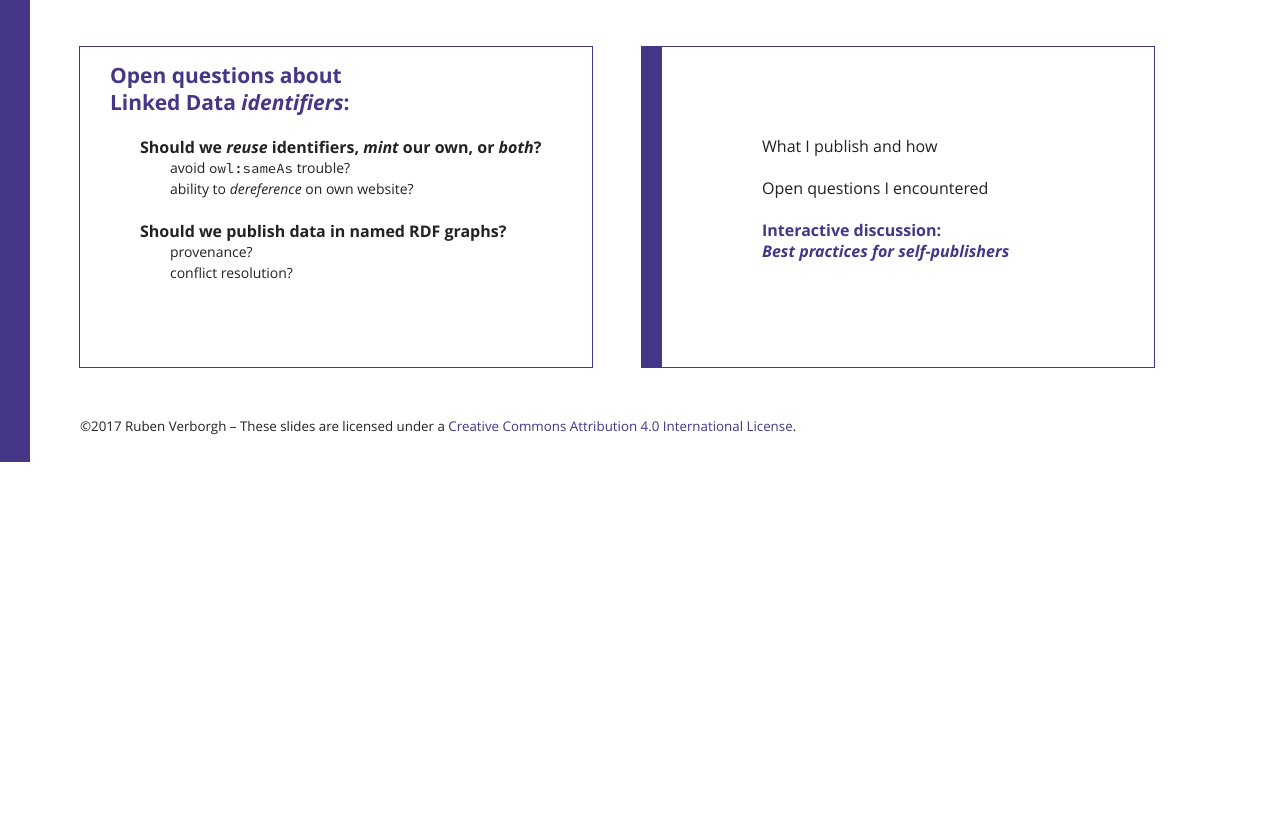
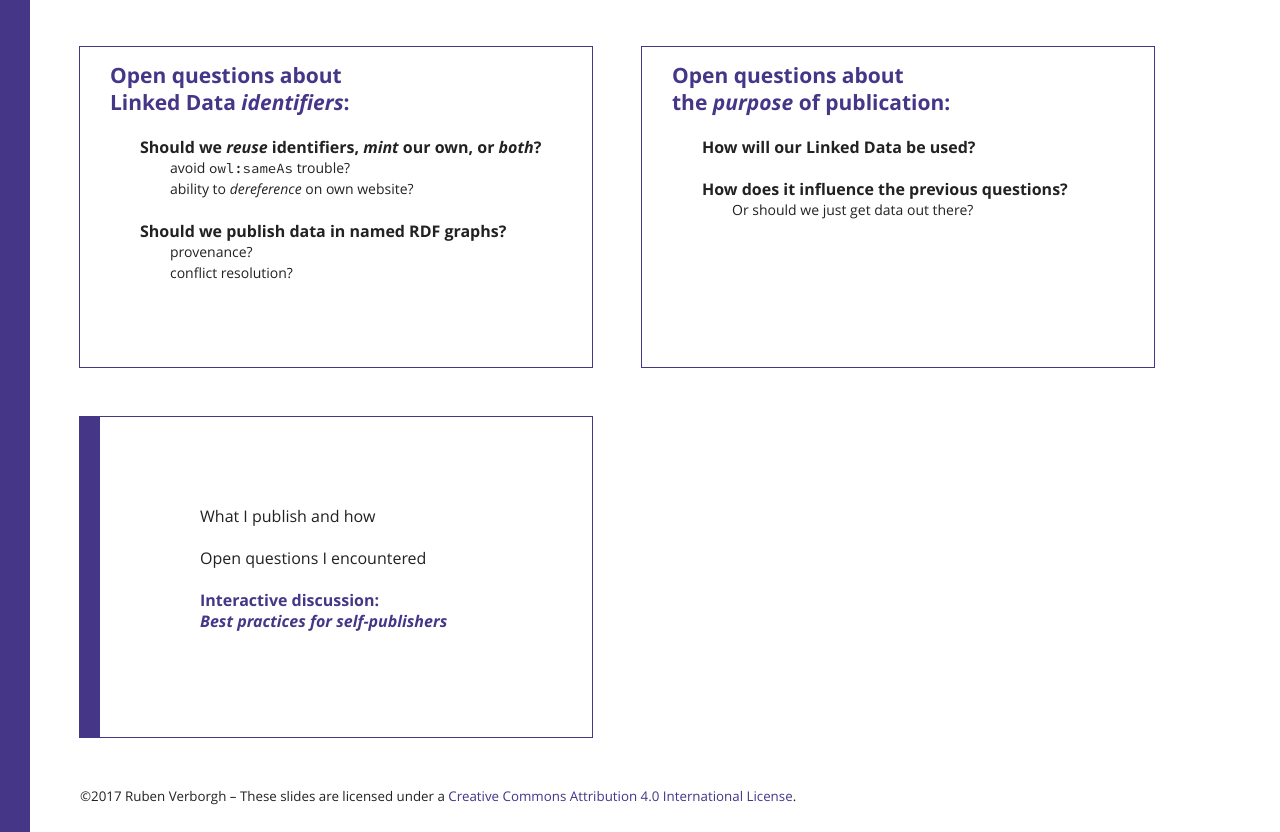
Before and after one commit to RubenVerborgh/Linked-Research-ESWC2017, a website: page index.html in a window 1280 px wide. Shown: the part 1820-2652 px from the top of the page. Before the commit the page ends 2282 px from the top, so only its background shows below. Drawn offline with Linux system fonts and the light colour scheme.

Commit message:
Add questions about purpose.

```diff
--- a/index.html
+++ b/index.html
@@ -130,6 +130,22 @@
     </ul>
   </div>
 
+  <div class="slide" id="questions-purpose">
+    <h2>
+      Open questions about<br>
+      the <em>purpose</em> of publication:
+    </h2>
+    <ul>
+      <li class="next">How will our Linked Data be used?</li>
+      <li class="next">
+        How does it influence the previous questions?
+        <ul>
+          <li>Or should we just get data out there?</li>
+        </ul>
+      </li>
+    </ul>
+  </div>
+
   <div class="toc slide" id="toc-discussion">
     <ul>
       <li><a href="#toc-website">What I publish and how</a></li>
```
